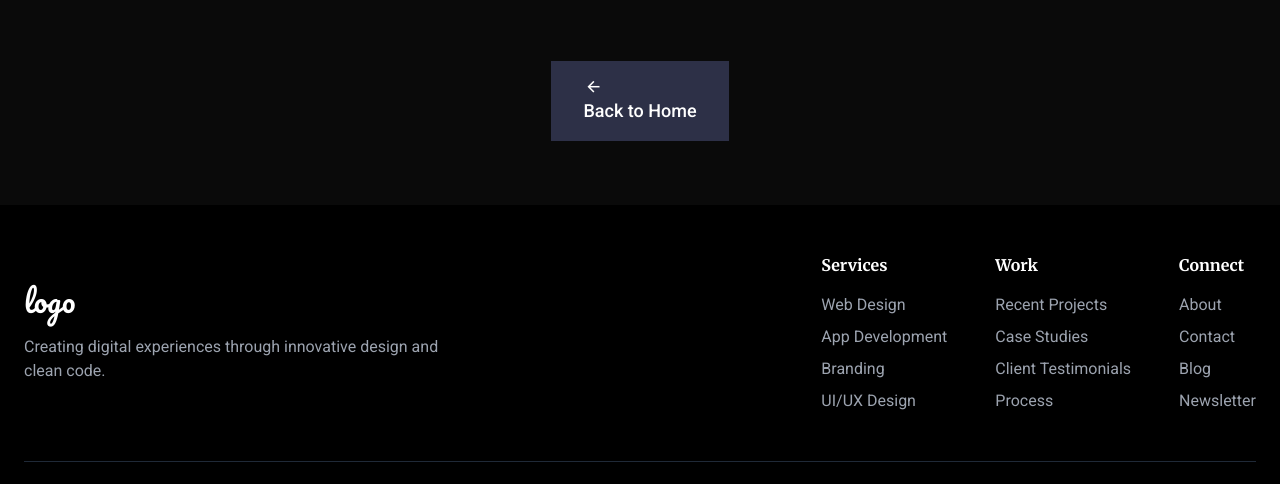
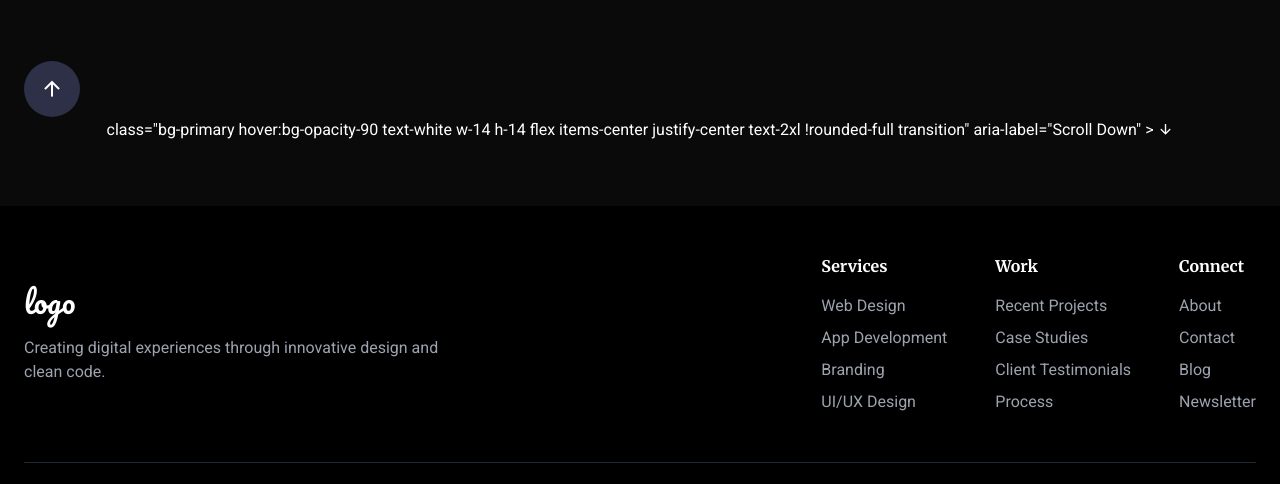
Before and after one commit to InaW18/iuhgnaw.github.io, a plain HTML site: page index.html in a window 1280 px wide. Shown: the part 2113-2597 px from the top of the page. Drawn offline with nearby package versions, Linux system fonts and the light colour scheme.

Commit message:
Update index.html

```diff
--- a/index.html
+++ b/index.html
@@ -954,17 +954,25 @@
         </div>
         <div class="text-center mt-16">
           <a
-            href="https://readdy.ai/home/7cb6d227-46cf-4a94-b428-27d537b5d2bc/c3e37c20-fff9-4258-a561-d8cea2f010e4"
-            data-readdy="true"
-            class="bg-primary hover:bg-opacity-90 text-white py-4 px-8 text-lg font-medium !rounded-button whitespace-nowrap inline-block"
-          >
-            <div
-              class="w-5 h-5 flex items-center justify-center inline-block mr-2"
-            >
-              <i class="ri-arrow-left-line"></i>
-            </div>
-            Back to Home
-          </a>
+             href="#hero"
+    data-readdy="true"
+    class="bg-primary hover:bg-opacity-90 text-white w-14 h-14 flex items-center
+           justify-center text-2xl !rounded-full transition"
+    aria-label="Back to Home"
+  >
+    <i class="ri-arrow-up-line"></i>
+  </a>
+
+  <!-- 向下：继续查看 -->
+  <a
+    href="#next"           <!-- 改成目标锚点，例如 #projects -->
+    class="bg-primary hover:bg-opacity-90 text-white w-14 h-14 flex items-center
+           justify-center text-2xl !rounded-full transition"
+    aria-label="Scroll Down"
+  >
+    <i class="ri-arrow-down-line"></i>
+  </a>
+
         </div>
       </div>
     </section>
```
